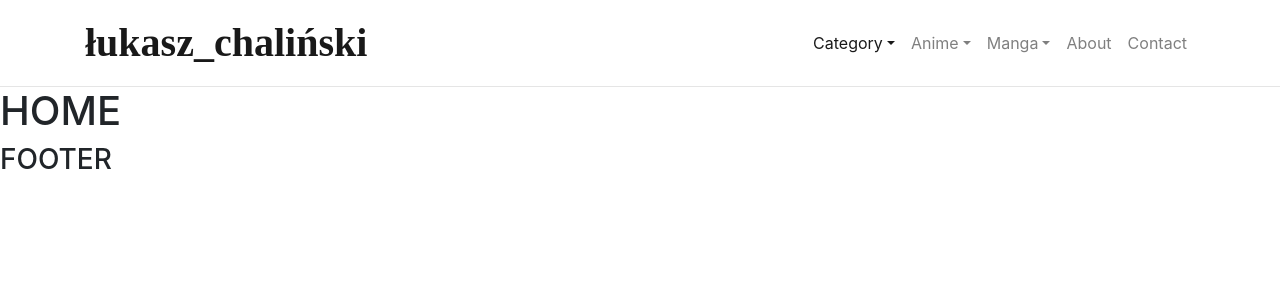
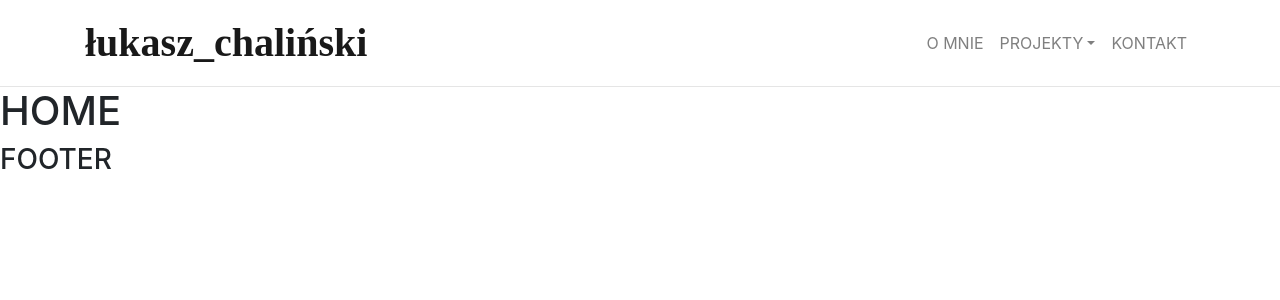
Before and after one commit to AM0k84/PORTFOLIO_website, a Django app: page / in a window 1280 px wide. Shown: the top 300 px of the page. Run offline with Django 3.2, Linux system fonts and the light colour scheme; some libraries are stand-ins or nearby versions.

Commit message:
F003-navbar: first touches

```diff
--- a/website/templates/website/navbar.html
+++ b/website/templates/website/navbar.html
@@ -15,41 +15,22 @@
 
         <div class='collapse navbar-collapse order-4 order-md-4' id='navbar'>
             <ul class='navbar-nav ml-auto'>
+                <li class='nav-item'>
+                    <a class='nav-link' href='#'>O MNIE</a>
+                </li>
 
-                <li class='nav-item dropdown active'>
-                    <a class='nav-link dropdown-toggle' href='#' id='dropdown02' data-toggle='dropdown'
-                       aria-haspopup='true' aria-expanded='false'>Category</a>
-                    <div class='dropdown-menu' aria-labelledby='dropdown02'>
-                        <a class='dropdown-item' href='#'>Anime</a>
-                        <a class='dropdown-item' href='#'>Manga</a>
-                        <a class='dropdown-item' href='#'>Webtoon</a>
-                    </div>
-                </li>
                 <li class='nav-item dropdown'>
                     <a class='nav-link dropdown-toggle' href='#' id='dropdown02' data-toggle='dropdown'
-                       aria-haspopup='true' aria-expanded='false'>Anime</a>
+                       aria-haspopup='true' aria-expanded='false'>PROJEKTY</a>
                     <div class='dropdown-menu' aria-labelledby='dropdown02'>
-                        <a class='dropdown-item' href='#'>Black Clover</a>
-                        <a class='dropdown-item' href='#'>Naruto</a>
-                        <a class='dropdown-item' href='#'>One Piece</a>
-                    </div>
-                </li>
-                <li class='nav-item dropdown'>
-                    <a class='nav-link dropdown-toggle' href='#' id='dropdown03' data-toggle='dropdown'
-                       aria-haspopup='true' aria-expanded='false'>Manga</a>
-                    <div class='dropdown-menu' aria-labelledby='dropdown03'>
-                        <a class='dropdown-item' href='#'>Ao no Exorcist</a>
-                        <a class='dropdown-item' href='#'>Black Clover</a>
-                        <a class='dropdown-item' href='#'>Naruto</a>
-                        <a class='dropdown-item' href='#'>One Piece</a>
+                        <a class='dropdown-item' href='#'>PIERWSZY</a>
+                        <a class='dropdown-item' href='#'>DRUGI</a>
+                        <a class='dropdown-item' href='#'>TRZECI</a>
                     </div>
                 </li>
 
                 <li class='nav-item'>
-                    <a class='nav-link' href='#'>About</a>
-                </li>
-                <li class='nav-item'>
-                    <a class='nav-link' href='#'>Contact</a>
+                    <a class='nav-link' href='#'>KONTAKT</a>
                 </li>
             </ul>
 
```
